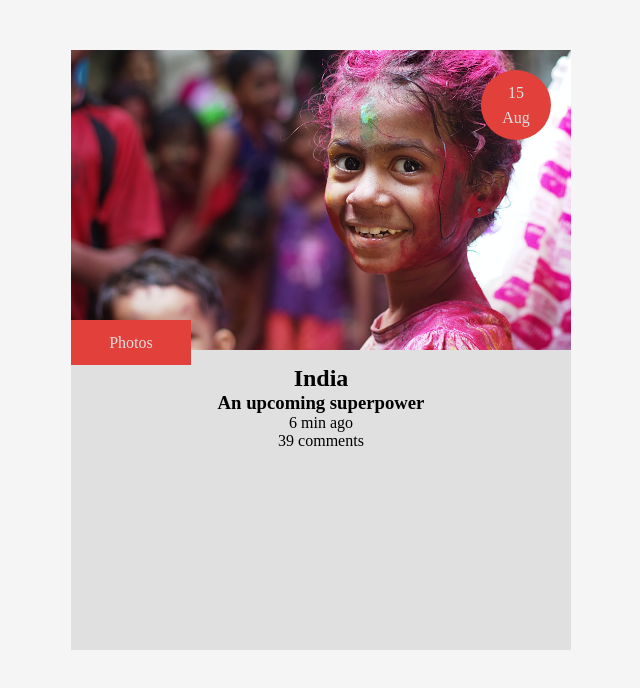
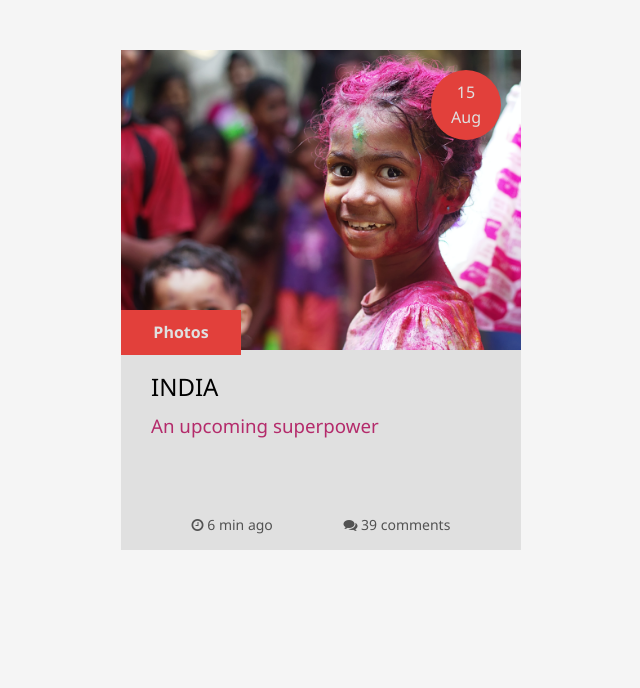
Before and after one commit to Grards/learning-sass, a plain HTML site: page index.html in a window 1280 px wide. Shown: the whole page, without its empty margins (319-959 px from the left). Drawn offline with Linux system fonts and the light colour scheme.

Commit message:
:mega: Release of the v1.0

```diff
--- a/assets/abstracts/_colors.scss
+++ b/assets/abstracts/_colors.scss
@@ -2,3 +2,4 @@
 $red-card : rgb(226, 64, 59);
 $white-card : #e0e0e0;
 $white-page : #f5f5f5;
+$text-little-opacity : rgba(0, 0, 0, 0.637);
--- a/assets/card.scss
+++ b/assets/card.scss
@@ -1,21 +1,31 @@
 // Imports of others SCSS files
 @use './abstracts/colors';
 
+$height-card: 500px;
+$width-card: 400px;
+
 main{
     position: relative;
-    width: 500px;
-    height: 600px;
     margin: 50px auto;
     overflow: hidden;
-    display: grid;
-    grid-template-rows: 300px 300px;
-    transition: grid-template-rows 1s;
+    height: $height-card;
+    width: $width-card;
+    background-color: colors.$white-card;
+    font-family: 'Segoe UI', Tahoma, Geneva, Verdana, sans-serif;
     &:hover{
         box-shadow: (0px 0px 20px 15px rgba(0, 0, 0, 0.37));
-        grid-template-rows: 150px 450px;
         #picture{
+            transition: all 0.3s ease-in-out;
             filter : opacity(50%);
-            transform: scale(1.4);
+            transform: scale(1.2);
+        }
+        #content{
+            transition: all 0.3s ease-in-out;
+            transform: translateY(-100px);
+            section:nth-child(3){
+                visibility: visible;
+                background-color: colors.$white-card;
+            }
         }
     }
     #date{
@@ -30,37 +40,75 @@ main{
         right: 20px;
         text-align: center;
         line-height: 25px;
+        font-weight: 400;
     }
     #picture{
+        height: $height-card - 200px;
+        width: 100%;
         background-color: colors.$white-card;
         background-image: url(./img/india-child.jpg);
         background-repeat: no-repeat;
         background-position: center center;
         background-size: cover;
-        display: grid;
-        grid-template-columns: repeat(3, 1fr);
-        grid-template-rows: repeat(3, 1fr);
         overflow: hidden;
     }
     #content{
-        background-color: colors.$white-card;
-        text-align: center;
+        position: relative;
+        height: $height-card - 300px;
+        width: 100%;
+        text-align: left;
         z-index: 5;
         section:nth-child(1){
-            position: relative;
-            margin-top: -30px;
+            position: absolute;
+            margin-top: -40px;
             background-color: colors.$red-card;
             color: colors.$white-card;
             padding: 5px 10px;
             height: 35px;
             width: 100px;
             z-index: 10;
+            text-align: center;
             p{
                 line-height: 35px;
+                font-weight: 600;
             }
         }
         section:nth-child(2){
-
+            padding: 20px 30px 0 30px;
+            background-color: colors.$white-card;
+            h2{
+                text-transform: uppercase;
+                font-weight: 500;
+                padding-bottom: 10px;
+            }
+            h3{
+                color: rgb(180, 43, 107);
+                font-weight: 100;
+            }
+        }
+        section:nth-child(3){
+            padding: 20px 30px 0 30px;
+            font-size: 15px;
+            visibility: hidden;
+            line-height: 2em;
+            color: colors.$text-little-opacity;
+        }
+    }
+    #comments{
+        height: 50px;
+        width: 100%;
+        text-align: center;
+        background-color: colors.$white-card;
+        position: absolute;
+        bottom: 0;
+        z-index: 10;
+        display: flex;
+        flex-direction: row;
+        justify-content: space-evenly;
+        color: colors.$text-little-opacity;
+        p{
+            font-size: 14px;
+            line-height: 50px;
         }
     }
 }
--- a/index.html
+++ b/index.html
@@ -6,6 +6,7 @@
     <meta name="viewport" content="width=device-width, initial-scale=1.0">
     <title>Learning SASS</title>
     <link rel="stylesheet" href="./assets/style.css">
+    <link rel="stylesheet" href="https://cdnjs.cloudflare.com/ajax/libs/font-awesome/4.7.0/css/font-awesome.min.css">
 </head>
 <body>
     <main>
@@ -20,11 +21,14 @@
                 <h3>An upcoming superpower</h3>
             </section>
             <section>
-                <p>6 min ago</p>
-                <p>39 comments</p>
+                <p>India is a vast South Asian country with diverse terrain - from Himalayan peaks to indian Ocean coastline - and history reaching back 5 millennia.</p>
             </section>
         </article>
         <p id="date">15<br>Aug</p>
+        <section id="comments">
+            <p><i class="fa fa-clock-o"></i> 6 min ago</p>
+            <p><i class="fa fas fa-comments"></i> 39 comments</p>
+        </section>
     </main>
 </body>
 </html>
```
Also changed, not shown: assets/card.css, assets/style.css, 3 other files.
